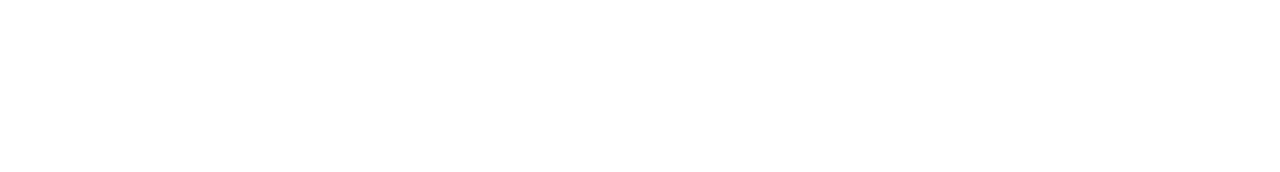
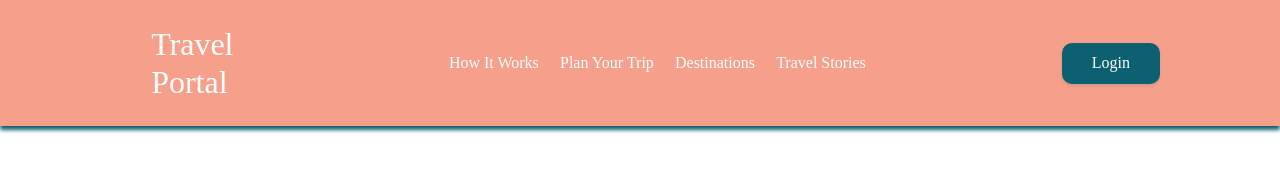
Before and after one commit to SergBily/travel, a website: page travel/index.html in a window 1280 px wide. Drawn offline with Linux system fonts and the light colour scheme; files whose address does not match are found by name.

Commit message:
feat: add header and style it

```diff
--- a/travel/index.html
+++ b/travel/index.html
@@ -4,11 +4,46 @@
   <meta charset="UTF-8">
   <meta http-equiv="X-UA-Compatible" content="IE=edge">
   <meta name="viewport" content="width=Travel, initial-scale=1.0">
+  <link rel="shortcut icon" href="/travel/travel/assets/img/favicon.svg" type="image/x-icon">
   <link rel="stylesheet" href="/travel/assets/css/normalize.css">
-  <link rel="stylesheet" href="/travel/style.css">
+  <link rel="stylesheet" href="/travel/travel/style.css">
   <title>Travel</title>
 </head>
-<body>
-
+<body class="body">
+  <header class="header">
+    <div class="header__wrapper">
+      <div class="header__container">
+        <div class="header__logo logo">
+          <svg class="logo__vector"
+               xmlns="http://www.w3.org/2000/svg"
+               xmlns:xlink="http://www.w3.org/1999/xlink" width="30" height="30">
+            <use xlink:href="/travel/travel/assets/svg/sprite.svg#logo"></use>
+          </svg>
+           <p class="logo__text">Travel Portal</p>
+         </div>
+        <nav class="header__nav">
+          <ul class="nav">
+            <div class="nav__item">
+              <a class="nav__link"
+                href="#">How It Works</a>
+            </div>
+             <div class="nav__item">
+              <a class="nav__link"
+                 href="#">Plan Your Trip</a>
+             </div>
+            <div class="nav__item">
+               <a class="nav__link"
+                 href="#">Destinations</a>
+            </div>
+            <div class="nav__item">
+               <a class="nav__link"
+                 href="#">Travel Stories</a>
+             </div>
+           </ul>
+         </nav>
+         <button class="header__btn btn">Login</button>
+      </div>
+     </div>
+   </header>
 </body>
 </html>
--- a/travel/style.css
+++ b/travel/style.css
@@ -0,0 +1,162 @@
+@font-face {
+  font-family: "Aleo-Bold";
+  src: url("/travel/travel/assets/fonts/Aleo-Bold.woff2") format("woff2"), url("/travel/travel/assets/fonts/Aleo-Bold.woff") format("woff"), url("/travel/travel/assets/fonts/Aleo-Bold.ttf") format("truetype");
+  font-weight: 700;
+  font-style: normal;
+  font-stretch: normal;
+}
+@font-face {
+  font-family: "Aleo";
+  src: url("/travel/travel/assets/fonts/Aleo-Regular.woff2") format("woff2"), url("/travel/travel/assets/fonts/Aleo-Regular.woff") format("woff"), url("/travel/travel/assets/fonts/Aleo-Regular.ttf") format("truetype");
+  font-weight: 400;
+  font-style: normal;
+  font-stretch: normal;
+}
+@font-face {
+  font-family: "Marga";
+  src: url("/travel/travel/assets/fonts/Magra-Bold.woff2") format("woff2"), url("/travel/travel/assets/fonts/Magra-Bold.woff") format("woff"), url("/travel/travel/assets/fonts/Magra-Bold.ttf") format("truetype");
+  font-weight: 700;
+  font-style: normal;
+  font-stretch: normal;
+}
+@font-face {
+  font-family: "Red-Hat-Text";
+  src: url("/travel/travel/assets/fonts/RedHatText-Medium.woff2") format("woff2"), url("/travel/travel/assets/fonts/RedHatText-Medium.woff") format("woff"), url("/travel/travel/assets/fonts/RedHatText-Medium.ttf") format("truetype");
+  font-weight: 500;
+  font-style: normal;
+  font-stretch: normal;
+}
+* {
+  -webkit-box-sizing: border-box;
+          box-sizing: border-box;
+  margin: 0;
+  padding: 0;
+  border: 0;
+}
+
+.body {
+  width: 100%;
+  height: 100%;
+}
+
+.header {
+  width: 100%;
+  height: 100%;
+  background-color: rgba(242, 120, 92, 0.7);
+  background-size: cover;
+  -webkit-box-shadow: 0 4px 4px rgb(13, 96, 111);
+          box-shadow: 0 4px 4px rgb(13, 96, 111);
+}
+
+.header__wrapper {
+  max-width: 1440px;
+  height: 100%;
+  padding: 25px 120px 24px 120px;
+  margin: 0 auto;
+}
+
+.header__container {
+  display: -webkit-box;
+  display: -ms-flexbox;
+  display: flex;
+  -webkit-box-pack: justify;
+      -ms-flex-pack: justify;
+          justify-content: space-between;
+  -webkit-box-align: center;
+      -ms-flex-align: center;
+          align-items: center;
+}
+
+.header__logo {
+  width: 216px;
+  height: 100%;
+}
+
+.logo {
+  display: -webkit-box;
+  display: -ms-flexbox;
+  display: flex;
+  -webkit-box-pack: start;
+      -ms-flex-pack: start;
+          justify-content: flex-start;
+  -webkit-box-align: center;
+      -ms-flex-align: center;
+          align-items: center;
+  gap: 6px;
+}
+
+.logo__vector {
+  -ms-flex-item-align: start;
+      align-self: flex-start;
+}
+
+.logo__text {
+  font-family: "Marga";
+  font-size: 2rem;
+  line-height: 2.4rem;
+  color: #FFFFFF;
+  cursor: default;
+}
+
+.header__nav {
+  width: 527px;
+  height: 21px;
+  margin: 0 196px 0 158px;
+}
+
+.nav {
+  display: -webkit-box;
+  display: -ms-flexbox;
+  display: flex;
+  -webkit-box-pack: justify;
+      -ms-flex-pack: justify;
+          justify-content: space-between;
+  -webkit-box-align: center;
+      -ms-flex-align: center;
+          align-items: center;
+}
+.nav .nav__link {
+  font-family: "Red-Hat-Text";
+  font-size: 1rem;
+  line-height: 1.3rem;
+  color: #FFFFFF;
+  text-decoration: none;
+}
+.nav .nav__link:hover {
+  text-shadow: 4px 4px 3px rgba(19, 136, 156, 0.8);
+}
+
+.header__btn {
+  width: 103px;
+  height: 41px;
+  padding: 10px 30px 10px 30px;
+}
+
+.btn {
+  background-color: #0D606F;
+  color: #FFFFFF;
+  border-radius: 10px;
+  -webkit-box-shadow: 0 2px 3px rgba(13, 96, 111, 0.16);
+          box-shadow: 0 2px 3px rgba(13, 96, 111, 0.16);
+  font-family: "Red-Hat-Text";
+  font-size: 1rem;
+  line-height: 1.3rem;
+  color: #FFFFFF;
+  cursor: pointer;
+}
+.btn:hover {
+  -webkit-box-shadow: 4px 4px 3px rgba(19, 136, 156, 0.8);
+          box-shadow: 4px 4px 3px rgba(19, 136, 156, 0.8);
+}
+.btn:active {
+  transform: translate(4px, 4px);
+  -webkit-transform: translate(4px, 4px);
+  -moz-transform: translate(4px, 4px);
+  -ms-transform: translate(4px, 4px);
+  -o-transform: translate(4px, 4px);
+  transition: all 0.1s ease-in-out;
+  -webkit-transition: all 0.1s ease-in-out;
+  -moz-transition: all 0.1s ease-in-out;
+  -ms-transition: all 0.1s ease-in-out;
+  -o-transition: all 0.1s ease-in-out;
+}
```
